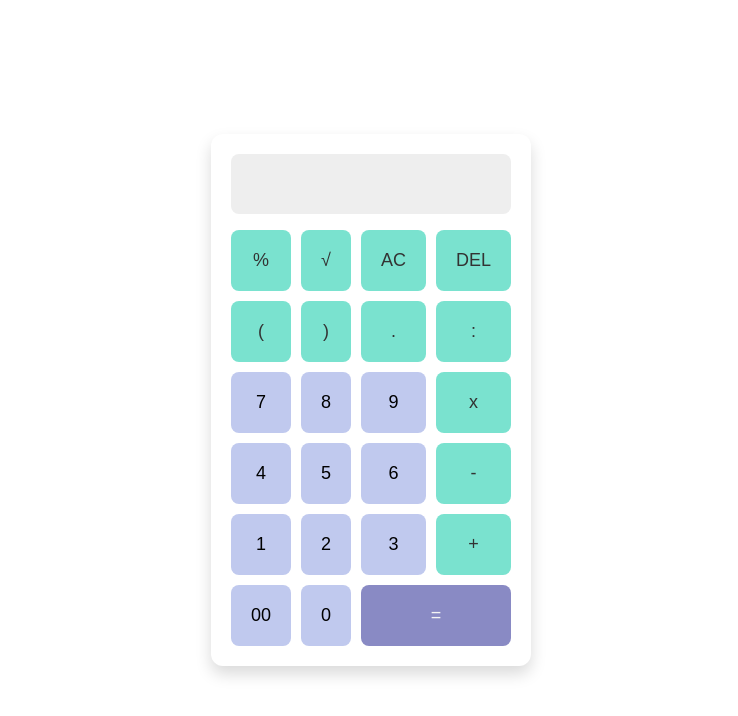
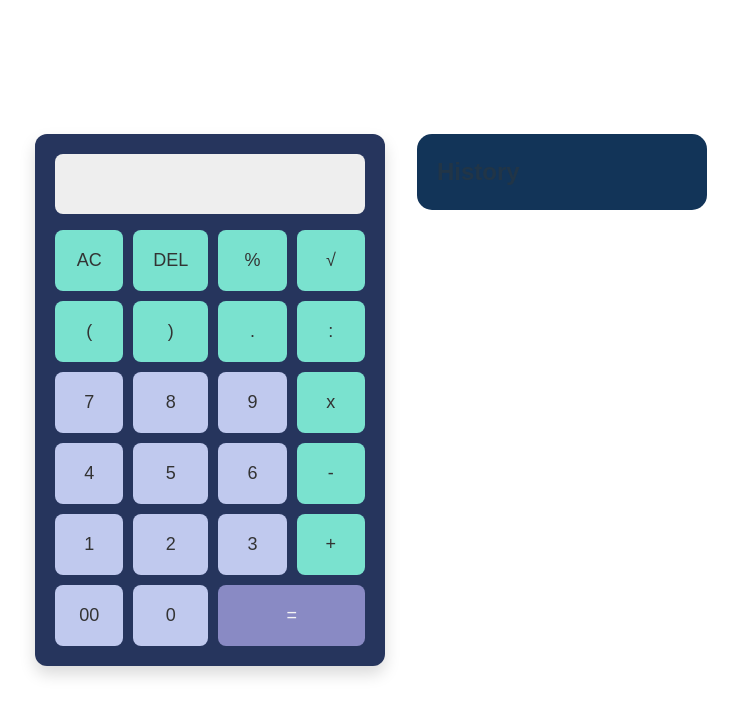
Before and after one commit to nabiru7/calculator-go-react, a React (Vite) app in the folder FE/frontend/: page / in a window 1280 px wide. Shown: the top 716 px of the page, without its empty margins (269-1007 px from the left). Built offline with nearby package versions, Linux system fonts and the light colour scheme.

Commit message:
history-counter-feature

```diff
--- a/FE/frontend/src/App.css
+++ b/FE/frontend/src/App.css
@@ -9,15 +9,21 @@ body {
   display: flex;
   justify-content: center;
   align-items: center;
-  height: 100vh;
+
+}
+
+.container{
+  display: flex;
+  align-items: flex-start;
+  gap: 32px;
 }
 
 .calculator {
-  background-color: #fff;
+  background-color: #26355D;
   border-radius: 12px;
   padding: 20px;
   box-shadow: 0 8px 16px rgba(0, 0, 0, 0.15);
-  width: 320px;
+  width: 350px;
   color: #333;
 }
 
@@ -51,6 +57,7 @@ button {
 
 button.number {
   background-color: #C0C9EE;
+  color: #333;
 }
 button.number:hover {
   background-color: #A2AADB;
@@ -72,3 +79,9 @@ button.counter {
 button.counter:hover {
   background-color: #123458;
 }
+
+.history-box{
+  background-color: #123458;
+  border-radius: 15px;
+  padding: 20px;
+}
--- a/FE/frontend/src/App.jsx
+++ b/FE/frontend/src/App.jsx
@@ -1,8 +1,10 @@
 import { useState } from 'react'
 import './App.css'
+import History from './History'
 
 function App() {
-  const [result, setResult] = useState("")
+  const [result, setResult] = useState("") //membuat state bernama result untuk menyimpan input
+  const [history, setHistory] = useState([]);
 
   const handleClick = e => setResult(result.concat(e.target.id))
 
@@ -13,12 +15,13 @@ function App() {
   const calculate = () => {
     try {
       const replaced = result.replace(/(\d+)%/g, (_, num) => `(${num}*0.01)`)
-      setResult(eval(replaced).toString())
+      const evalResult = eval(replaced).toString() // tambahkan baris ini
+      setResult(evalResult)
+      setHistory([...history, `${result} = ${evalResult}`])
     } catch (error) {
       setResult("Error")
     }
   }
-
   const squareRoot = () => {
     try {
       const value = Math.sqrt(parseFloat(result))
@@ -28,22 +31,27 @@ function App() {
     }
   }
 
+  const deleteHistoryItem = (index) => {
+    setHistory(history.filter((_, i) => i !== index));
+  }
+
   return (
+    <div className='container'>
+
       <div className="calculator">
         <input type="text" value={result} disabled />
 
         <div className="buttons">
 
+          <button className="operator" onClick={handleClear}>AC</button>
+          <button className="operator" onClick={deleteBtn}>DEL</button>
           <button id="%" className="operator" onClick={handleClick}>%</button>
           <button className="operator" onClick={squareRoot}>√</button>
-        <button className="operator" onClick={handleClear}>AC</button>
 
-       <button className="operator" onClick={deleteBtn}>DEL</button>
           <button id="(" className="operator" onClick={handleClick}>(</button>
           <button id=")" className="operator" onClick={handleClick}>)</button>
           <button id="." className="operator" onClick={handleClick}>.</button>
           <button id="/" className="operator" onClick={handleClick}>:</button>
-
 
           <button id="7" className="number" onClick={handleClick}>7</button>
           <button id="8" className="number" onClick={handleClick}>8</button>
@@ -66,6 +74,10 @@ function App() {
           <button id="=" className="counter" onClick={calculate}>=</button>
         </div>
       </div>
+      <div className="history-box">
+        <History history={history} handleDelete={deleteHistoryItem} />
+      </div>
+    </div>
   )
 }
 
--- /dev/null
+++ b/FE/frontend/src/History.css
@@ -0,0 +1,25 @@
+.history-container{
+    width: 250px;
+}
+
+li {
+    margin-top:10px;
+    background-color: whitesmoke;
+    border-radius: 15px;
+    padding: 10px;
+    color: black;
+    font-family: Arial, Helvetica, sans-serif;
+    display: flex;
+    justify-content: space-between;
+    align-items: center;
+}
+
+.del-button {
+    margin-left: 30px;
+    padding: 10px;
+    cursor: pointer;
+}
+
+.del-button:hover{
+    background-color: red;
+}
--- /dev/null
+++ b/FE/frontend/src/History.jsx
@@ -0,0 +1,20 @@
+import React from "react";
+import "./History.css";
+
+const History = ({ history, handleDelete}) => {
+    return(
+        <div className="history-container">
+            <h2>History</h2>
+            <ul>
+                {history.map((item, index) => (
+                    <li key={index}>
+                        {item}
+                        <button className="del-button" onClick={() => handleDelete(index)}>Delete</button>
+                    </li>
+                ))}
+            </ul>
+        </div>
+    )
+}
+
+export default History
```
Lines whose indentation alone changed are shown as unchanged.
